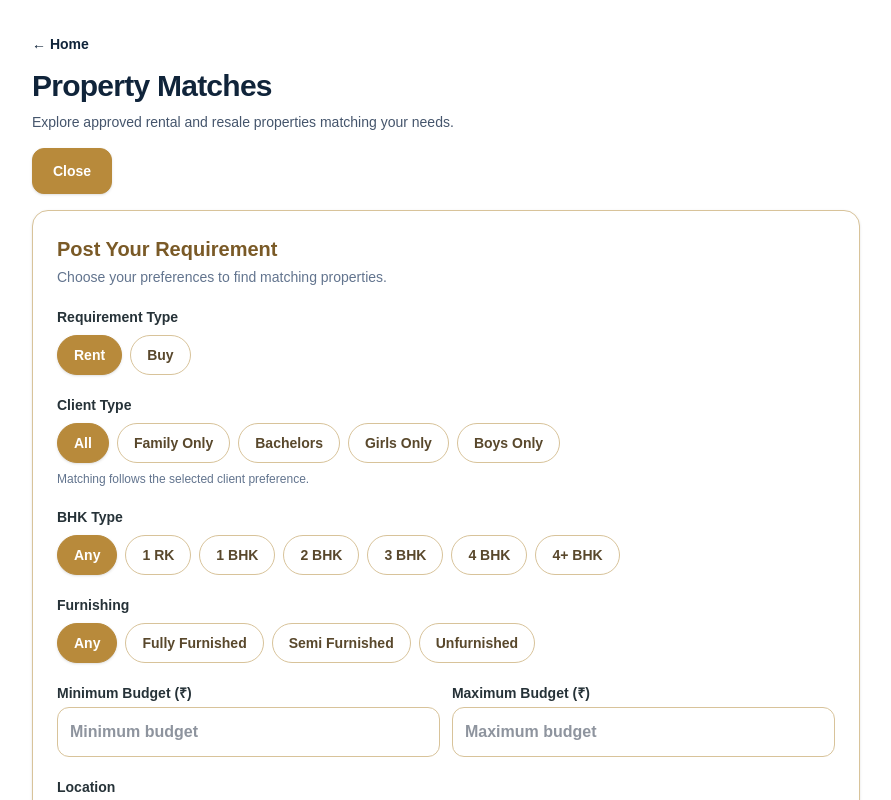
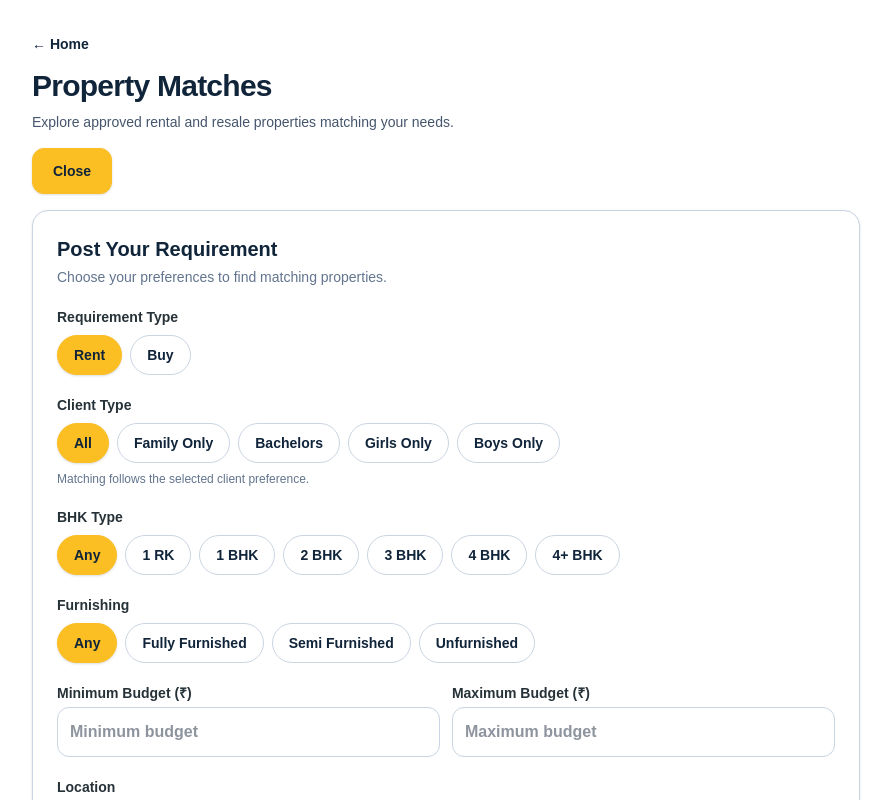
Before and after one commit to narenrealtyco-source/naren-realty, a Next.js app in the folder naren-realty/: page /matches in a window 1280 px wide. Both pictures are taken after a click on the button "＋ Post Your Requirement". Shown: the top 800 px of the page, without its empty margins (32-923 px from the left). Built offline with nearby package versions, Linux system fonts and the light colour scheme; no server answers; the database is empty.

Commit message:
Align Matches colors with Naren Realty navy and gold brand

```diff
--- a/naren-realty/app/components/MatchesPostRequirement.tsx
+++ b/naren-realty/app/components/MatchesPostRequirement.tsx
@@ -5,11 +5,11 @@ import { PUNE_LOCALITIES } from "../lib/properties";
 import { submitRequirement, type RequirementState } from "../requirements-actions";
 
 const initial: RequirementState = { status: "idle", message: "" };
-const input = "mt-1 w-full min-w-0 rounded-xl border border-[#D8C39A] bg-white px-3 py-3 text-base text-slate-800 outline-none focus:border-[#B88A3B] focus:ring-2 focus:ring-[#D8C39A]/40";
+const input = "mt-1 w-full min-w-0 rounded-xl border border-slate-300 bg-white px-3 py-3 text-base text-slate-800 outline-none focus:border-[#FBBF24] focus:ring-2 focus:ring-[#FBBF24]/30";
 const label = "block text-sm font-semibold text-[#263238]";
 const options = "min-h-10 rounded-full border px-4 py-2 text-sm font-semibold transition-colors";
 function Chips({ name, values, value, onChange }: { name: string; values: string[]; value: string; onChange: (v: string) => void }) {
-  return <div className="flex flex-wrap gap-2">{values.map((item) => <button key={item} type="button" aria-pressed={value === item} onClick={() => onChange(item)} className={`${options} ${value === item ? "border-[#B88A3B] bg-[#B88A3B] text-white shadow-sm" : "border-[#D8C39A] bg-white text-[#59482C] hover:bg-[#FBF7EF]"}`}>{item}</button>)}<input type="hidden" name={name} value={value} /></div>;
+  return <div className="flex flex-wrap gap-2">{values.map((item) => <button key={item} type="button" aria-pressed={value === item} onClick={() => onChange(item)} className={`${options} ${value === item ? "border-[#FBBF24] bg-[#FBBF24] text-[#10243A] shadow-sm" : "border-slate-300 bg-white text-[#10243A] hover:bg-amber-50"}`}>{item}</button>)}<input type="hidden" name={name} value={value} /></div>;
 }
 function MultiLocationSelect() {
   const [selected, setSelected] = useState<string[]>([]);
@@ -18,8 +18,8 @@ function MultiLocationSelect() {
   const toggle = (place: string) => setSelected((current) => current.includes(place) ? current.filter((item) => item !== place) : [...current, place]);
   return <div className="mt-1">
     <input className={input} value={query} onChange={(event) => setQuery(event.target.value)} placeholder="Search and add multiple areas, e.g. Baner, Wakad" autoComplete="off" aria-label="Search localities" />
-    {query.trim() && <div className="mt-1 max-h-48 overflow-y-auto rounded-xl border border-[#E8D9BC] bg-white shadow-sm">{choices.length ? choices.map((place) => <button key={place} type="button" onClick={() => { toggle(place); setQuery(""); }} className="block w-full px-3 py-2 text-left text-sm text-slate-700 hover:bg-[#FBF7EF]">＋ {place}</button>) : <p className="px-3 py-2 text-sm text-slate-500">No more matching localities.</p>}</div>}
-    {selected.length > 0 && <div className="mt-2 flex flex-wrap gap-2">{selected.map((place) => <button key={place} type="button" onClick={() => toggle(place)} className="rounded-full border border-[#B88A3B] bg-[#B88A3B] px-3 py-1.5 text-xs font-semibold text-white">{place} ×</button>)}</div>}
+    {query.trim() && <div className="mt-1 max-h-48 overflow-y-auto rounded-xl border border-slate-200 bg-white shadow-sm">{choices.length ? choices.map((place) => <button key={place} type="button" onClick={() => { toggle(place); setQuery(""); }} className="block w-full px-3 py-2 text-left text-sm text-slate-700 hover:bg-amber-50">＋ {place}</button>) : <p className="px-3 py-2 text-sm text-slate-500">No more matching localities.</p>}</div>}
+    {selected.length > 0 && <div className="mt-2 flex flex-wrap gap-2">{selected.map((place) => <button key={place} type="button" onClick={() => toggle(place)} className="rounded-full border border-[#FBBF24] bg-[#FBBF24] px-3 py-1.5 text-xs font-semibold text-[#10243A]">{place} ×</button>)}</div>}
     <input type="hidden" name="location" value={selected.join(", ")} />
     <p className="mt-1 text-xs text-slate-500">Select one or more locations. Tap a selected area to remove it.</p>
   </div>;
@@ -32,9 +32,9 @@ export default function MatchesPostRequirement({ ready }: { ready: boolean }) {
   const [bhk, setBhk] = useState("Any");
   const [furnishing, setFurnishing] = useState("Any");
   return <div className="relative">
-    <button type="button" onClick={() => setOpen(!open)} className="rounded-xl border border-[#B88A3B] bg-[#B88A3B] px-5 py-3 text-sm font-bold text-white shadow-sm hover:bg-[#A8792E]">{open ? "Close" : "＋ Post Your Requirement"}</button>
-    {open && <form action={action} className="mt-4 space-y-5 rounded-2xl border border-[#D8C39A] bg-white p-4 shadow-sm sm:p-6">
-      <div><h2 className="text-xl font-bold text-[#7A5A27]">Post Your Requirement</h2><p className="mt-1 text-sm text-slate-500">Choose your preferences to find matching properties.</p></div>
+    <button type="button" onClick={() => setOpen(!open)} className="rounded-xl border border-[#FBBF24] bg-[#FBBF24] px-5 py-3 text-sm font-bold text-[#10243A] shadow-sm hover:bg-amber-300">{open ? "Close" : "＋ Post Your Requirement"}</button>
+    {open && <form action={action} className="mt-4 space-y-5 rounded-2xl border border-slate-300 bg-white p-4 shadow-sm sm:p-6">
+      <div><h2 className="text-xl font-bold text-[#10243A]">Post Your Requirement</h2><p className="mt-1 text-sm text-slate-500">Choose your preferences to find matching properties.</p></div>
       <div><p className={label}>Requirement Type</p><div className="mt-2"><Chips name="purpose" values={["Rent","Buy"]} value={purpose} onChange={setPurpose} /></div></div>
       <div><p className={label}>Client Type</p><div className="mt-2"><Chips name="client_type" values={["All","Family Only","Bachelors","Girls Only","Boys Only"]} value={client} onChange={setClient} /></div><p className="mt-2 text-xs text-slate-500">Matching follows the selected client preference.</p></div>
       <div><p className={label}>BHK Type</p><div className="mt-2"><Chips name="bhk_choice" values={["Any","1 RK","1 BHK","2 BHK","3 BHK","4 BHK","4+ BHK"]} value={bhk} onChange={setBhk} /></div><input type="hidden" name="bedrooms" value={bhk === "Any" ? "" : bhk === "1 RK" ? "1" : bhk === "4+ BHK" ? "5" : String(Number.parseInt(bhk, 10))} /></div>
@@ -49,7 +49,7 @@ export default function MatchesPostRequirement({ ready }: { ready: boolean }) {
       <input type="hidden" name="details" value="" />
       <p className="text-xs text-slate-500">Client type and furnishing preferences are included with your notes.</p>
       {state.message && <p role={state.status === "error" ? "alert" : "status"} className="text-sm">{state.message}</p>}
-      <button disabled={!ready || pending || state.status === "success"} className="w-full rounded-xl bg-[#B88A3B] px-5 py-3.5 font-bold text-white shadow-sm hover:bg-[#A8792E] disabled:opacity-50">{pending ? "Submitting..." : "Post Requirement"}</button>
+      <button disabled={!ready || pending || state.status === "success"} className="w-full rounded-xl bg-[#FBBF24] px-5 py-3.5 font-bold text-[#10243A] shadow-sm hover:bg-amber-300 disabled:opacity-50">{pending ? "Submitting..." : "Post Requirement"}</button>
     </form>}
   </div>;
 }
```
